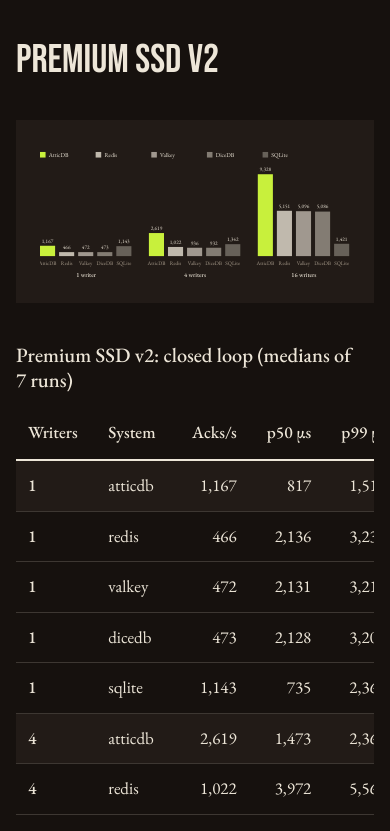
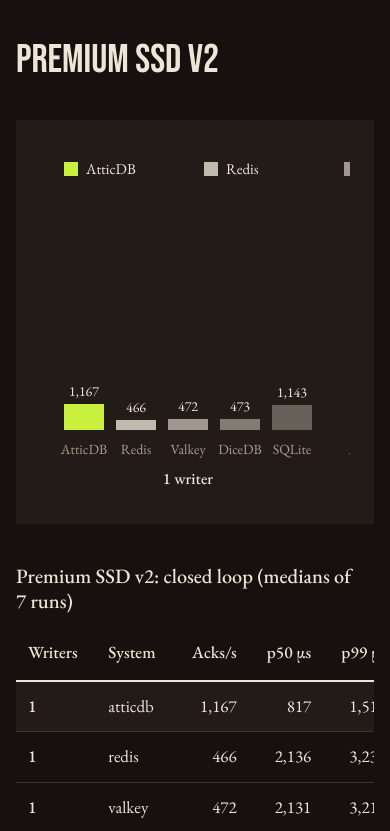
Before and after one commit to Clawdlinux/atticdb, a Next.js app in the folder site/: page /benchmarks in a window 390 px wide. Shown: the part 1480-2311 px from the top of the page. Built offline with nearby package versions, Linux system fonts and the light colour scheme.

Commit message:
fix(site): bench chart labels readable on phones, no clipping
Signed-off-by: Shreyansh Sancheti <43677304+shreyanshjain7174@users.noreply.github.com>

```diff
--- a/site/src/app/benchmarks/benchmarks.module.css
+++ b/site/src/app/benchmarks/benchmarks.module.css
@@ -57,6 +57,7 @@
 
 .diskSection {
   display: grid;
+  grid-template-columns: minmax(0, 1fr);
   gap: 2.5rem;
   padding-block: var(--space-section);
 }
@@ -66,6 +67,7 @@
 }
 
 .chartBlock {
+  min-width: 0;
   padding: 1.75rem 1.5rem 1.25rem;
   background: var(--surface);
 }
--- a/site/src/components/BenchChart.tsx
+++ b/site/src/components/BenchChart.tsx
@@ -55,30 +55,39 @@ export default function BenchChart({ disk }: { disk: Disk }) {
   const maxAcks = Math.max(...rows.map((r) => r.acksPerSec));
   const ariaLabel = buildAriaLabel(disk);
 
-  const svgWidth = 780;
-  const svgHeight = 340;
-  const topY = 66;
-  const baseY = 272;
+  const svgWidth = 872;
+  const svgHeight = 356;
+  const plotPadX = 24;
+  const topY = 74;
+  const baseY = 282;
   const maxBarH = baseY - topY;
-  const groupWidth = 232;
-  const groupGap = 42;
-  const barWidth = 38;
-  const barGap = 10;
+  const groupWidth = 248;
+  const groupGap = 40;
+  const barWidth = 40;
+  const barGap = 12;
 
   return (
     <div>
+      <div
+        role="region"
+        aria-label={`${DISK_LABEL[disk]} durable acks chart`}
+        tabIndex={0}
+        data-ui={`bench-chart-${disk}`}
+        style={{ overflowX: "auto", maxWidth: "100%" }}
+      >
         <svg
           viewBox={`0 0 ${svgWidth} ${svgHeight}`}
           role="img"
           aria-label={ariaLabel}
           style={{
             width: "100%",
+            minWidth: `${svgWidth}px`,
             height: "auto",
             fontFamily: "var(--font-text), Georgia, serif",
             fontVariantNumeric: "tabular-nums lining-nums",
           }}
         >
-        <g transform="translate(0, 22)">
+          <g transform={`translate(${plotPadX}, 26)`}>
             {SYSTEMS.map((sys, idx) => {
               const x = idx * 140;
               return (
@@ -100,7 +109,7 @@ export default function BenchChart({ disk }: { disk: Disk }) {
           </g>
 
           {WRITER_GROUPS.map((writers, groupIdx) => {
-          const groupX = groupIdx * (groupWidth + groupGap);
+            const groupX = plotPadX + groupIdx * (groupWidth + groupGap);
             const groupLabel = writers === 1 ? "1 writer" : `${writers} writers`;
             return (
               <g key={writers} transform={`translate(${groupX}, 0)`}>
@@ -125,16 +134,16 @@ export default function BenchChart({ disk }: { disk: Disk }) {
                         x={x + barWidth / 2}
                         y={y - 8}
                         fill="var(--ink)"
-                      fontSize="13.5"
+                        fontSize="14"
                         textAnchor="middle"
                       >
                         {fmt.format(row.acksPerSec)}
                       </text>
                       <text
                         x={x + barWidth / 2}
-                      y={baseY + 22}
+                        y={baseY + 24}
                         fill="var(--muted)"
-                      fontSize="13.5"
+                        fontSize="14"
                         textAnchor="middle"
                       >
                         {sys.label}
@@ -144,7 +153,7 @@ export default function BenchChart({ disk }: { disk: Disk }) {
                 })}
                 <text
                   x={groupWidth / 2}
-                y={baseY + 52}
+                  y={baseY + 54}
                   fill="var(--ink)"
                   fontSize="16"
                   fontWeight="500"
@@ -156,6 +165,7 @@ export default function BenchChart({ disk }: { disk: Disk }) {
             );
           })}
         </svg>
+      </div>
 
       <table className="visually-hidden">
         <caption>{`Closed-loop durable acks per second on ${DISK_LABEL[disk]}`}</caption>
```
Also changed, not shown: 1 other file (tests, documents, lock files or other folders). Lines whose indentation alone changed are shown as unchanged.
